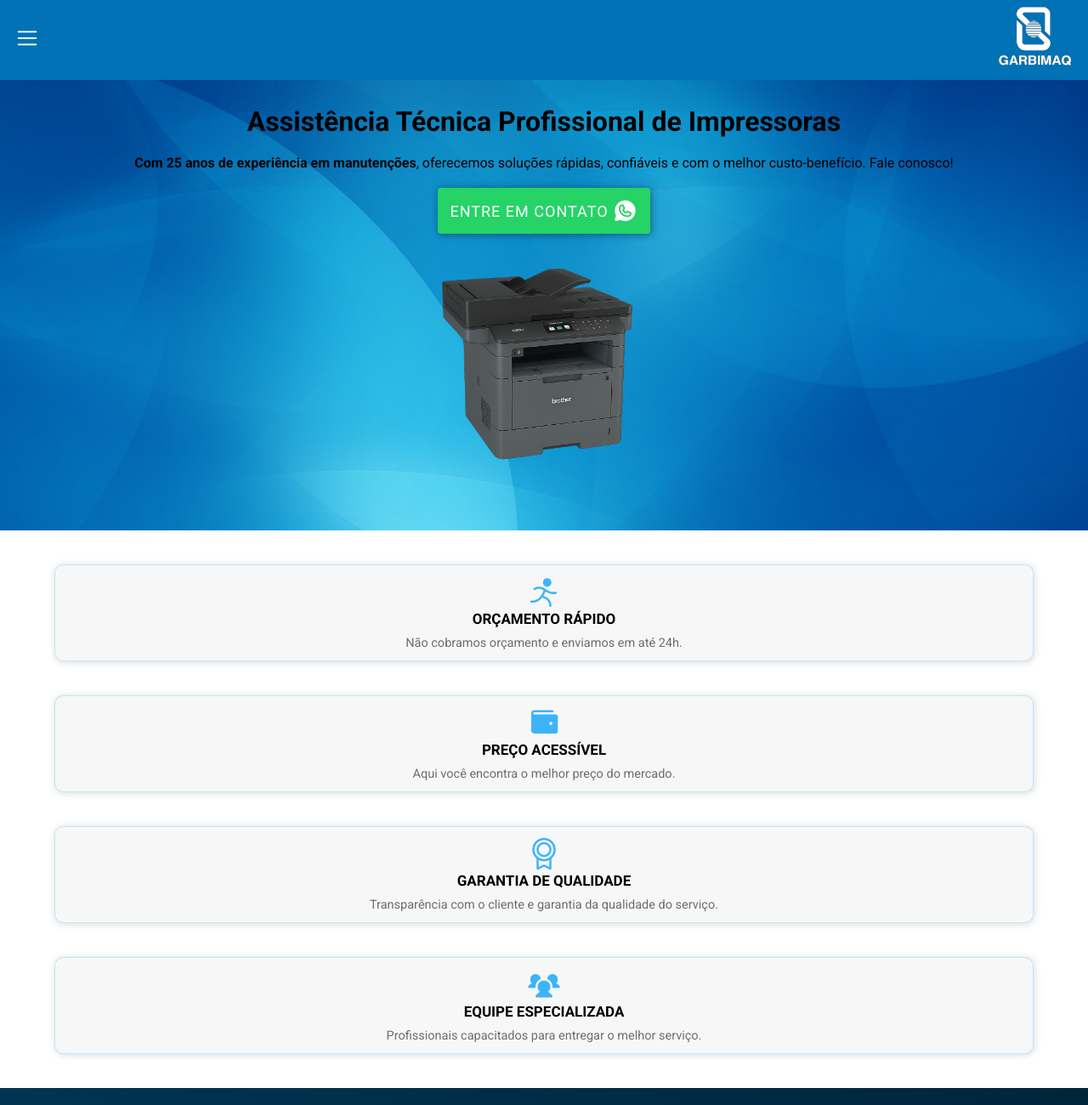
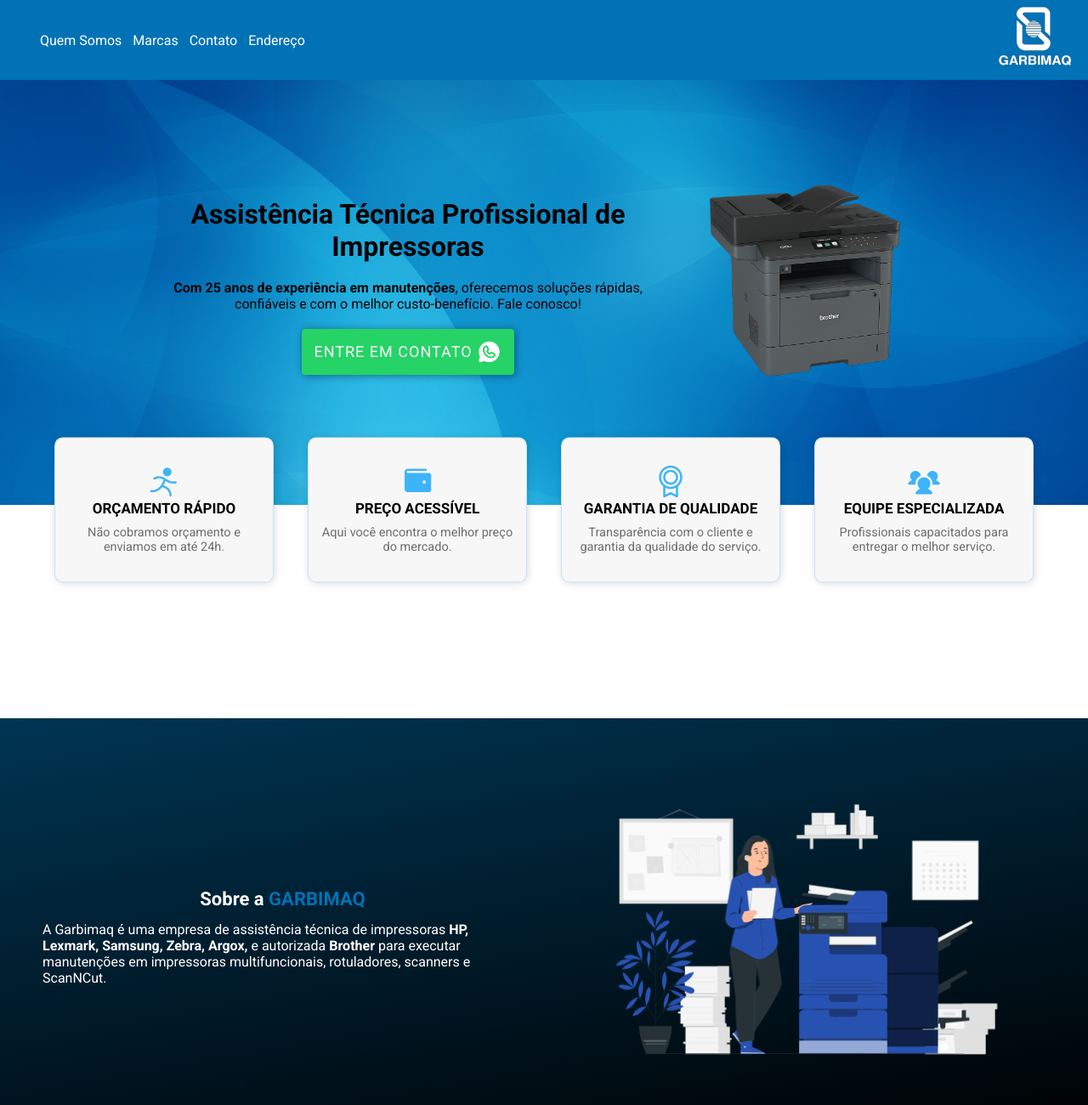
Before and after one commit to caio-crivelari/garbimaq, a plain HTML site: page index.html in a window 1280 px wide. Shown: the top 1300 px of the page at 85% size. Drawn offline with nearby package versions, Linux system fonts and the light colour scheme.

Commit message:
Adição de Media Query para telas maiores

```diff
--- a/css/style.css
+++ b/css/style.css
@@ -37,7 +37,10 @@ html {
 
 /*CONTROLE DE SCROLL*/
 
-#introduction, #brands, #contact, #location {
+#introduction,
+#brands,
+#contact,
+#location {
   scroll-margin-top: 9rem;
 }
 
@@ -270,6 +273,8 @@ section.contact {
   padding: 0 1rem;
   display: flex;
   flex-direction: column;
+  justify-content: center;
+  align-items: center;
   gap: 2rem;
 }
 
@@ -354,7 +359,7 @@ footer .footer-workdays p {
 }
 
 footer img {
-  transform: translateX(.6rem);
+  transform: translateX(0.6rem);
 }
 
 .copyright {
@@ -463,3 +468,90 @@ svg#freepik_stories-printer.animated #freepik--Floor--inject-34 {
     transform: translateX(0);
   }
 }
+
+/*MEDIA QUERY*/
+@media (min-width: 1024px) {
+  #open-menu-button,
+  #close-menu-button {
+    display: none;
+  }
+  .navbar-content {
+    display: block;
+    height: initial;
+    background-color: transparent;
+    position: initial;
+    overflow: initial;
+  }
+
+  .navbar-content ul {
+    flex-direction: row;
+    align-items: center;
+    margin-top: initial;
+  }
+
+  .hero-flex-container {
+    flex-direction: row;
+    height: 50rem;
+    justify-content: center;
+    gap: 2rem;
+  }
+
+  .hero-content {
+    width: 50%;
+  }
+
+  section.highlight-cards-container {
+    flex-direction: row;
+    max-width: 90%;
+    margin: 4rem auto;
+    transform: translateY(-70%);
+  }
+
+  .highlight-card {
+    height: 17.1rem;
+    justify-content: center;
+  }
+
+  section.introduction {
+    flex-direction: row;
+    height: 50rem;
+    align-items: center;
+    padding: 0rem 5rem;
+  }
+
+  .introduction-text {
+    width: 50%;
+  }
+
+  .introduction-image {
+    width: 50%;
+    padding: 0;
+  }
+
+  .brands-section-container {
+    max-width: 70%;
+  }
+
+  .brands-slide {
+    max-width: 80%;
+    height: 30rem;
+    margin: auto;
+  }
+
+  .brand-logo-img {
+    max-width: 80%;
+    height: 30rem;
+    object-fit: scale-down;
+  }
+
+  .location iframe {
+    width: 90%;
+    height: 40rem;
+  }
+
+  footer {
+    flex-direction: row;
+    justify-content: space-around;
+  }
+
+}
```
